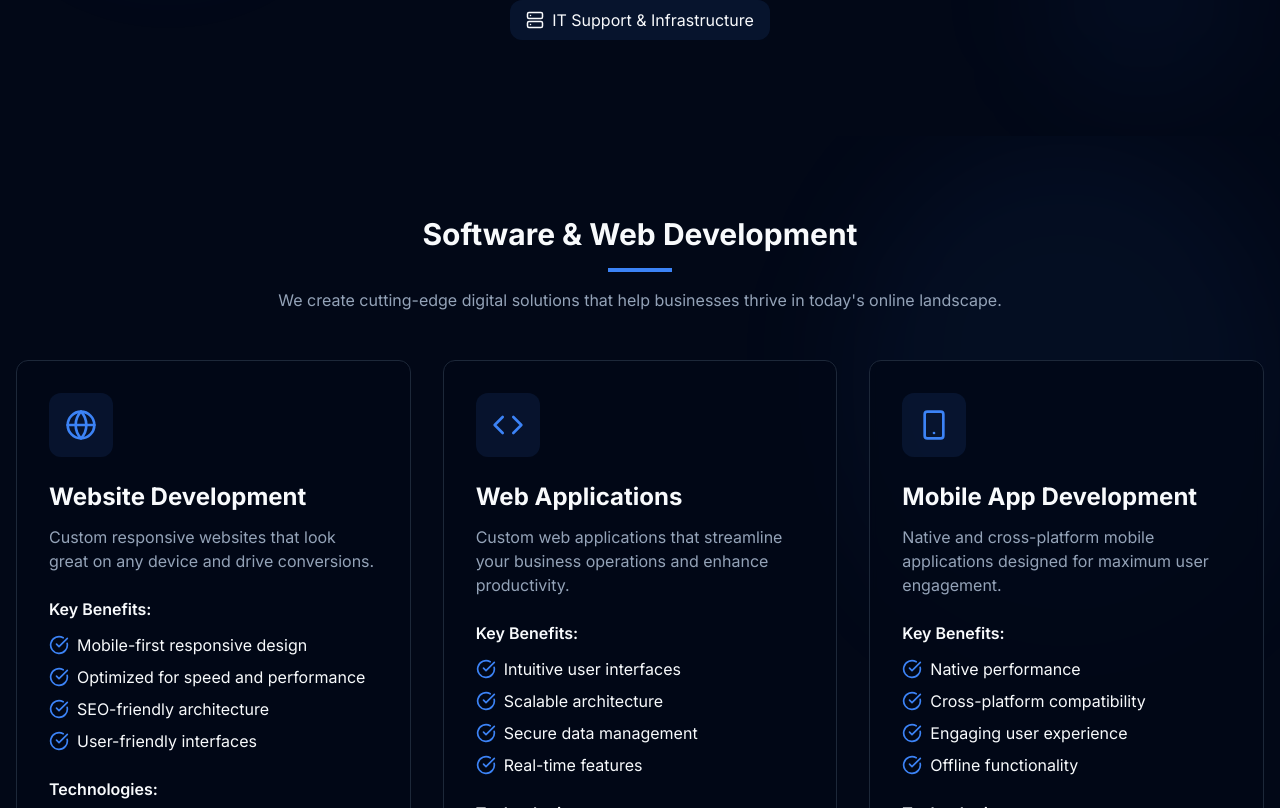
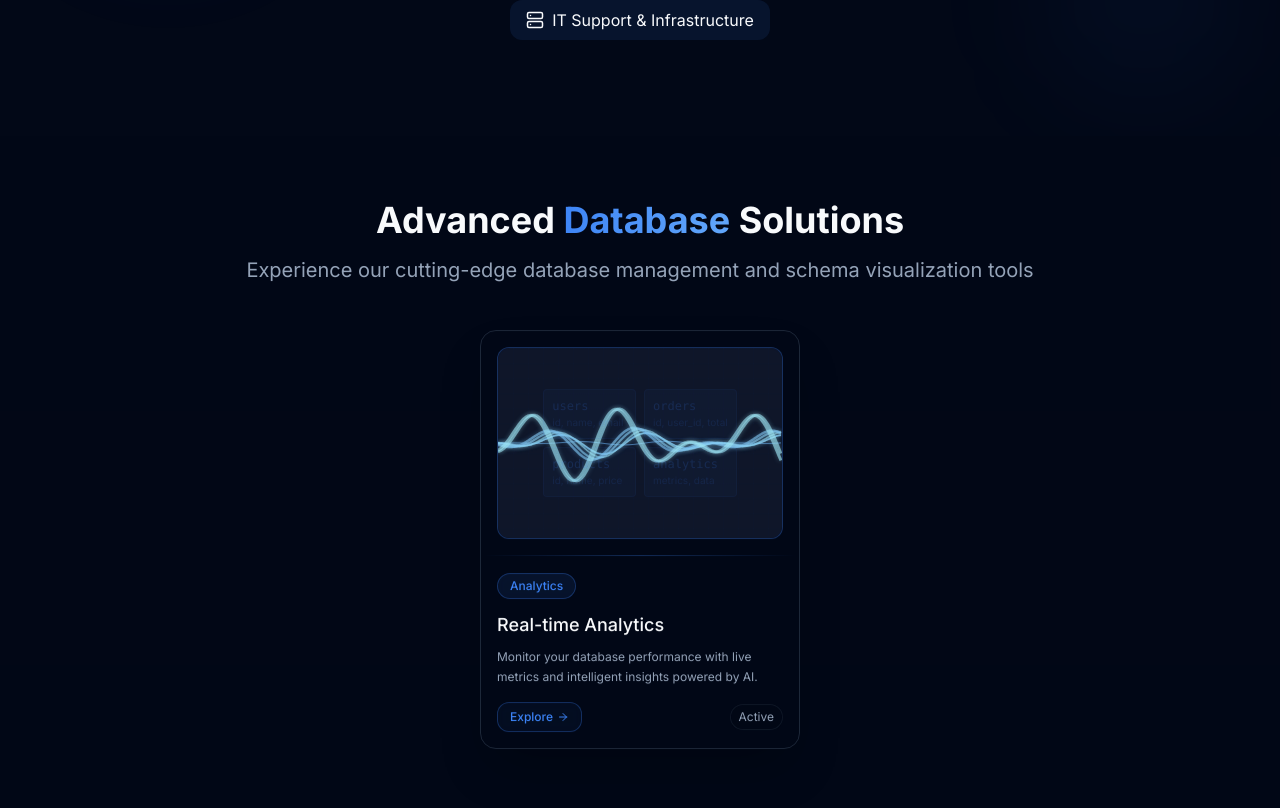
Before and after one commit to Rushil-s/aura-byt-digital-forge, a React (Vite) app: page /services#it-support in a window 1280 px wide. Shown: the part 432-1240 px from the top of the page. Built offline with nearby package versions, Linux system fonts and the light colour scheme.

Commit message:
Integrate Schema Card with Animated Wave Visualizer

```diff
--- /dev/null
+++ b/src/components/ui/schema-card-with-animated-wave-visualizer.tsx
@@ -0,0 +1,183 @@
+import React, { useEffect, useRef } from 'react';
+import { cn } from '@/lib/utils';
+
+interface SchemaCardProps {
+  className?: string;
+  title?: string;
+  description?: string;
+  badge?: string;
+  actionText?: string;
+  statusText?: string;
+}
+
+export default function SchemaCard({
+  className,
+  title = "Schema Management",
+  description = "Design, optimize and maintain your database structure with powerful schema tools.",
+  badge = "Database",
+  actionText = "Manage",
+  statusText = "Live"
+}: SchemaCardProps) {
+  const canvasRef = useRef<HTMLCanvasElement>(null);
+
+  useEffect(() => {
+    const canvas = canvasRef.current;
+    if (!canvas) return;
+
+    const ctx = canvas.getContext('2d');
+    if (!ctx) return;
+
+    let time = 0;
+    let animationId: number;
+
+    const waveData = Array.from({ length: 8 }).map(() => ({
+      value: Math.random() * 0.5 + 0.1,
+      targetValue: Math.random() * 0.5 + 0.1,
+      speed: Math.random() * 0.02 + 0.01
+    }));
+
+    function resizeCanvas() {
+      if (!canvas) return;
+      canvas.width = canvas.offsetWidth * window.devicePixelRatio;
+      canvas.height = canvas.offsetHeight * window.devicePixelRatio;
+      ctx.scale(window.devicePixelRatio, window.devicePixelRatio);
+    }
+
+    function updateWaveData() {
+      waveData.forEach(data => {
+        if (Math.random() < 0.01) data.targetValue = Math.random() * 0.7 + 0.1;
+        const diff = data.targetValue - data.value;
+        data.value += diff * data.speed;
+      });
+    }
+
+    function draw() {
+      if (!canvas || !ctx) return;
+
+      const width = canvas.offsetWidth;
+      const height = canvas.offsetHeight;
+
+      // Clear with dark background
+      ctx.fillStyle = 'rgba(15, 23, 42, 0.95)'; // slate-900 with opacity
+      ctx.fillRect(0, 0, width, height);
+
+      waveData.forEach((data, i) => {
+        const freq = data.value * 7;
+        ctx.beginPath();
+        for (let x = 0; x < width; x++) {
+          const nx = (x / width) * 2 - 1;
+          const px = nx + i * 0.04 + freq * 0.03;
+          const py = Math.sin(px * 10 + time) * Math.cos(px * 2) * freq * 0.1 * ((i + 1) / 8);
+          const y = (py + 1) * height / 2;
+          x === 0 ? ctx.moveTo(x, y) : ctx.lineTo(x, y);
+        }
+        const intensity = Math.min(1, freq * 0.3);
+        // Use your primary color (blue) with variations
+        const r = 59 + intensity * 100;  // Primary blue variations
+        const g = 130 + intensity * 100;
+        const b = 246;
+        ctx.lineWidth = 1 + i * 0.3;
+        ctx.strokeStyle = `rgba(${r},${g},${b},0.6)`;
+        ctx.shadowColor = `rgba(${r},${g},${b},0.5)`;
+        ctx.shadowBlur = 5;
+        ctx.stroke();
+        ctx.shadowBlur = 0;
+      });
+    }
+
+    function animate() {
+      time += 0.02;
+      updateWaveData();
+      draw();
+      animationId = requestAnimationFrame(animate);
+    }
+
+    const handleResize = () => {
+      resizeCanvas();
+    };
+
+    window.addEventListener('resize', handleResize);
+    resizeCanvas();
+    animate();
+
+    return () => {
+      window.removeEventListener('resize', handleResize);
+      if (animationId) {
+        cancelAnimationFrame(animationId);
+      }
+    };
+  }, []);
+
+  return (
+    <div className={cn("relative w-full max-w-xs mx-auto", className)}>
+      <div className="relative card-border overflow-hidden rounded-2xl flex flex-col animate-float bg-card/80 backdrop-blur-sm border border-border shadow-2xl">
+        <div className="p-4 flex justify-center relative">
+          <div className="w-full h-48 rounded-xl gradient-border inner-glow overflow-hidden relative bg-slate-900/50">
+            {/* Animated wave canvas */}
+            <canvas
+              ref={canvasRef}
+              className="absolute inset-0 w-full h-full rounded-xl"
+              style={{ width: '100%', height: '100%' }}
+            />
+
+            {/* Animated grid overlay */}
+            <div className="absolute inset-0 opacity-10 pointer-events-none">
+              <div
+                className="w-full h-full animate-pulse"
+                style={{
+                  backgroundImage: 'linear-gradient(90deg, rgba(59,130,246,0.3) 1px, transparent 1px), linear-gradient(rgba(59,130,246,0.3) 1px, transparent 1px)',
+                  backgroundSize: '15px 15px'
+                }}
+              />
+            </div>
+
+            {/* Database schema visualization overlay */}
+            <div className="absolute inset-0 flex items-center justify-center opacity-20">
+              <div className="grid grid-cols-2 gap-2 text-xs text-primary">
+                <div className="bg-primary/20 p-2 rounded border border-primary/30">
+                  <div className="font-mono">users</div>
+                  <div className="text-[10px] opacity-70">id, name, email</div>
+                </div>
+                <div className="bg-primary/20 p-2 rounded border border-primary/30">
+                  <div className="font-mono">orders</div>
+                  <div className="text-[10px] opacity-70">id, user_id, total</div>
+                </div>
+                <div className="bg-primary/20 p-2 rounded border border-primary/30">
+                  <div className="font-mono">products</div>
+                  <div className="text-[10px] opacity-70">id, name, price</div>
+                </div>
+                <div className="bg-primary/20 p-2 rounded border border-primary/30">
+                  <div className="font-mono">analytics</div>
+                  <div className="text-[10px] opacity-70">metrics, data</div>
+                </div>
+              </div>
+            </div>
+          </div>
+        </div>
+
+        <div className="w-full h-px bg-gradient-to-r from-transparent via-primary/30 to-transparent" />
+
+        <div className="p-4">
+          <span className="inline-block px-3 py-1 glass text-primary rounded-full text-xs font-medium mb-3 border border-primary/30 bg-primary/10">
+            {badge}
+          </span>
+          <h3 className="text-lg font-medium text-foreground mb-2">{title}</h3>
+          <p className="text-muted-foreground mb-4 leading-relaxed text-xs">
+            {description}
+          </p>
+          <div className="flex justify-between items-center">
+            <button className="text-primary hover:text-primary/80 transition flex items-center text-xs font-medium glass px-3 py-1.5 rounded-lg border border-primary/30 bg-primary/5 hover:bg-primary/10">
+              {actionText}
+              <svg className="w-3 h-3 ml-1" viewBox="0 0 24 24" fill="none">
+                <path d="M5 12H19M19 12L12 5M19 12L12 19" stroke="currentColor" strokeWidth={2} strokeLinecap="round" strokeLinejoin="round"/>
+              </svg>
+            </button>
+            <span className="text-muted-foreground text-xs glass px-2 py-1 rounded-full border border-border/50 bg-card/50">
+              {statusText}
+            </span>
+          </div>
+        </div>
+      </div>
+    </div>
+  );
+}
--- a/src/index.css
+++ b/src/index.css
@@ -136,6 +136,23 @@
            hover:bg-card hover:border-primary/30 hover:shadow-xl hover:shadow-primary/10
            transition-all duration-300 hover:-translate-y-1;
   }
+
+  /* Schema Card Specific Styles */
+  .card-border {
+    @apply border border-border/50 shadow-2xl;
+  }
+
+  .gradient-border {
+    @apply border border-primary/30;
+  }
+
+  .inner-glow {
+    box-shadow: inset 0 0 20px rgba(59, 130, 246, 0.1);
+  }
+
+  .glass {
+    @apply backdrop-blur-sm bg-card/30;
+  }
 }
 
 @layer utilities {
@@ -171,10 +188,10 @@
 
 @keyframes float {
   0%, 100% {
-    transform: translateY(0px);
+    transform: translateY(0);
   }
   50% {
-    transform: translateY(-20px);
+    transform: translateY(-10px);
   }
 }
 
@@ -186,6 +203,26 @@
   to {
     opacity: 1;
     transform: translateY(0);
+  }
+}
+
+@keyframes dataStream {
+  0% {
+    stroke-dashoffset: 20;
+  }
+  100% {
+    stroke-dashoffset: 0;
+  }
+}
+
+@keyframes schemaPulse {
+  0%, 100% {
+    transform: scale(1);
+    opacity: 0.8;
+  }
+  50% {
+    transform: scale(1.02);
+    opacity: 1;
   }
 }
 
--- a/src/pages/Services.tsx
+++ b/src/pages/Services.tsx
@@ -3,6 +3,7 @@ import { Link } from 'react-router-dom';
 import { Code, Database, Globe, Smartphone, BarChart, Search, Mail, ShieldCheck, Server, Headphones, Settings, Cpu, CheckCircle, Users, MonitorSmartphone, Coffee, Cloud, Share2, TrendingUp, LineChart, Youtube, Instagram, Palette, FileCode } from 'lucide-react';
 import { useIsMobile } from '@/hooks/use-mobile';
 import SEO from '@/components/SEO';
+import SchemaCard from '@/components/ui/schema-card-with-animated-wave-visualizer';
 
 // Memoize service components for performance
 const ServiceCategory = memo(({
@@ -340,6 +341,30 @@ const Services = () => {
         </div>
       </section>
 
+      {/* Schema Card Showcase */}
+      <section className="py-16 bg-card/20 relative overflow-hidden">
+        <div className="container mx-auto px-4">
+          <div className="max-w-4xl mx-auto text-center mb-12">
+            <h2 className="text-3xl md:text-4xl font-bold mb-4">
+              Advanced <span className="gradient-text">Database</span> Solutions
+            </h2>
+            <p className="text-xl text-muted-foreground mb-8">
+              Experience our cutting-edge database management and schema visualization tools
+            </p>
+          </div>
+
+          <div className="flex justify-center">
+            <SchemaCard
+              title="Real-time Analytics"
+              description="Monitor your database performance with live metrics and intelligent insights powered by AI."
+              badge="Analytics"
+              actionText="Explore"
+              statusText="Active"
+            />
+          </div>
+        </div>
+      </section>
+
       <div ref={servicesRef}>
         {/* Services Sections */}
         {services.map((serviceCategory, index) => (
```
